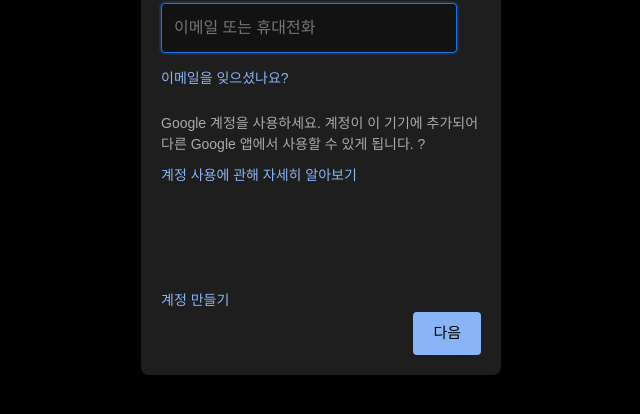
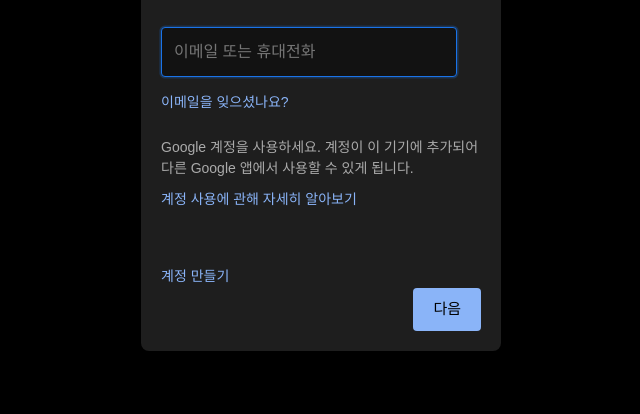
Before and after one commit to BHPW/club_test, a plain HTML site: page index.html in a window 1280 px wide. Shown: the part 308-722 px from the top of the page, without its empty margins (319-959 px from the left). Drawn offline with nearby package versions, Linux system fonts and the light colour scheme.

Commit message:
Update index.html

```diff
--- a/index.html
+++ b/index.html
@@ -178,10 +178,10 @@
       <a href="#" id="forgotEmailLink">이메일을 잊으셨나요?</a>
       <br>
       <p class="link-text">
-        Google 계정을 사용하세요. 계정이 이 기기에 추가되어 다른 Google 앱에서 사용할 수 있게 됩니다. ?<a href="#" id="learnMoreLink">계정 사용에 관해 자세히 알아보기</a>
+        Google 계정을 사용하세요. 계정이 이 기기에 추가되어 다른 Google 앱에서 사용할 수 있게 됩니다.
+        <a href="#" id="learnMoreLink">계정 사용에 관해 자세히 알아보기</a>
       </p>
       </br>
-      <br></br>
 
       <div class="dropdown">
         <button class="btn btn-secondary dropdown-toggle" type="button" id="createAccountDropdownButton" data-bs-toggle="dropdown" aria-expanded="false">
```
